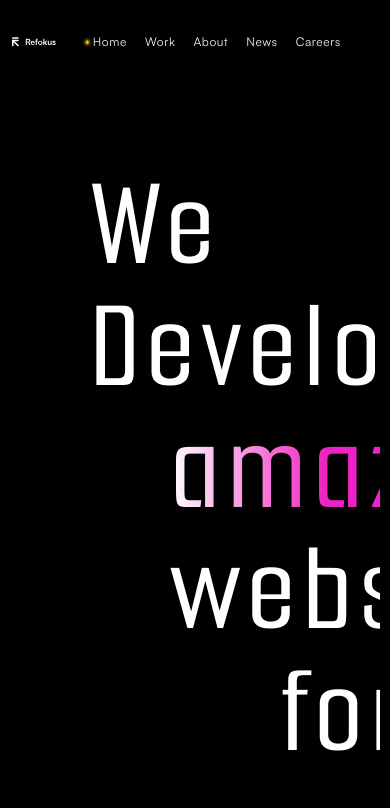
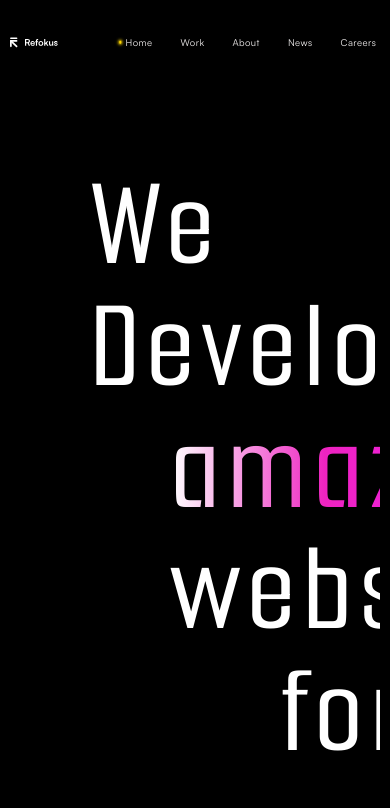
Before and after one commit to chaudhary64/Refokus, a React (Vite) app: page / in a window 390 px wide. Shown: the top 808 px of the page. Built offline with nearby package versions, Linux system fonts and the light colour scheme.

Commit message:
chore: Update Nav and Card components for responsive design

```diff
--- a/src/Components/Nav/Nav.jsx
+++ b/src/Components/Nav/Nav.jsx
@@ -13,13 +13,13 @@ const Nav = () => {
   }, [location]);
 
   return (
-    <nav className="h-[10vh] w-full sticky top-0 z-[9999] grid grid-cols-8 justify-center items-center font-[Satoshi-Regular] backdrop-blur-md overflow-hidden">
+    <nav className="h-[10vh] w-[95%] mx-auto sticky top-0 z-[9999] flex justify-between items-center lg:gap-14 xl:gap-28 font-[Satoshi-Regular] backdrop-blur-md overflow-hidden">
       {/* Refokus Logo */}
       <svg
         xmlns="http://www.w3.org/2000/svg"
         viewBox="0 0 84 22"
         fill="none"
-        className="w-16 lg:w-20 pl-5 md:pl-0 justify-self-center self-center"
+        className="w-12 sm:w-14 md:w-[65px] lg:w-[75px] xl:w-20 justify-self-center self-center"
       >
         <path
           fillRule="evenodd"
@@ -45,7 +45,7 @@ const Nav = () => {
         />
       </svg>
       {/* Navigation Links */}
-      <div className="text-xs lg:text-sm tracking-wider text-[#f3f0f0] col-[2_/_7] flex justify-start items-center pl-10 sm:pl-14 gap-[5%] sm:gap-7">
+      <div className="text-[9.5px] sm:text-[12px] lg:text-sm tracking-wider text-[#f3f0f0] flex justify-start items-center gap-5 sm:gap-7 md:gap-5 lg:gap-9">
         <NavLink to="/" className="relative px-1">
           {({ isActive }) => (
             <>
@@ -97,10 +97,10 @@ const Nav = () => {
           )}
         </NavLink>
       </div>
-      <div className="col-[7_/_-1] flex gap-4 justify-center border-yellow-500">
+      <div className="lg:ml-auto hidden sm:flex gap-4 lg:gap-6 xl:gap-8 justify-center overflow-hidden">
         <div
           id="Languages"
-          className="hidden md:flex gap-2 tracking-wide text-sm font-sans"
+          className="hidden md:flex gap-2 tracking-wide text-[10px] sm:text-[13px] lg:text-sm font-sans"
         >
           <span className="flex justify-center items-center text-white">
             EN
```
